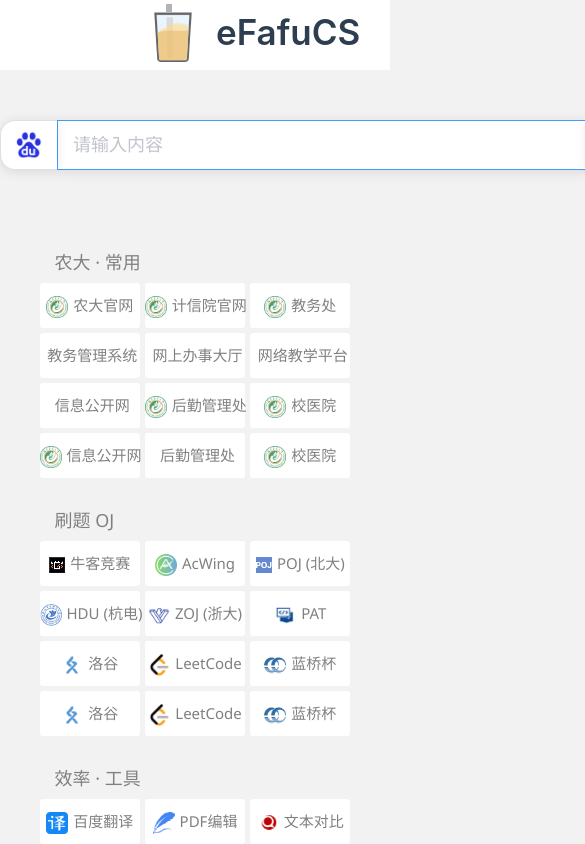
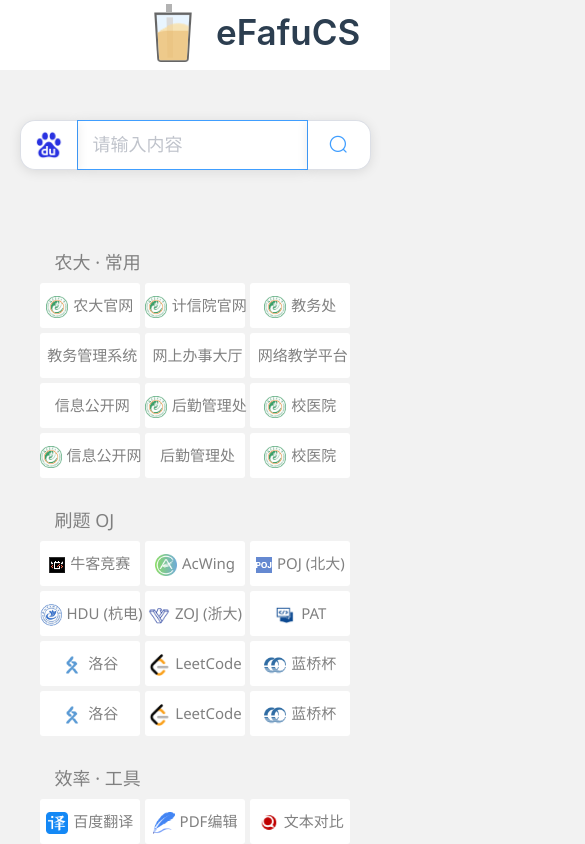
Before and after one commit to ZJU-milkyTea/nav-milkytea, a Vue app: page / in a window 390 px wide. Shown: the top 844 px of the page, 585 px wide, since content can reach past the window. Built offline with nearby package versions, Linux system fonts and the light colour scheme.

Commit message:
refactor: 搜索框适配2种宽度屏幕 & 缩小popover宽度适配手机

```diff
--- a/src/components/header.vue
+++ b/src/components/header.vue
@@ -35,7 +35,7 @@
 }
 
 .container p {
-  margin-left: 490px;
+  /* margin-left: 490px; */
   margin-left: 40%;
   left: 60px;
   margin-top: 15px;
--- a/src/components/navigationBar/navChild.vue
+++ b/src/components/navigationBar/navChild.vue
@@ -206,4 +206,15 @@
     line-height: 18px;
 }
 
+@media only screen and (max-width: 380px) {
+    .grid-content p {
+        font-family:'Segoe UI', Tahoma, Geneva, Verdana, sans-serif;
+        margin-left: 5px;
+        font-size: 10px;
+        line-height: 10px;
+        display: inline-block; /* 转换为行内元素才可对齐 */
+    }
+}
+
+
 </style>
--- a/src/components/search.vue
+++ b/src/components/search.vue
@@ -2,7 +2,7 @@
     <div class="search-root">
         <!-- 添加搜索引擎对应图标 -->
 		<el-input id = "search-input" placeholder="请输入内容" v-model="input" class="input-with-select" @keydown.enter.native="clickSearch()" ref="searchInput">
-            <el-popover placement="bottom-start" width="620" slot="prepend" v-model="visible" trigger="hover">
+            <el-popover placement="bottom-start" slot="prepend" v-model="visible" trigger="hover">
                 <p> 搜索引擎: </p>
                 <el-row :gutter="10">
                     <el-col :span="6" v-for="(item, index) in urlData" :key="index">
@@ -93,7 +93,7 @@
 <!-- Add "scoped" attribute to limit CSS to this component only -->
 <style lang="scss" scoped>
 .search-root{
-	width: 650px;
+    width: 46%;
 	height: 80px;
 	margin: 0 auto;
 	margin-top: 50px;
@@ -169,4 +169,10 @@
     color: #fff;
 }
 
+@media only screen and (max-width: 940px) {
+    .search-root {
+        width: 90%;
+    }
+}
+
 </style>
```
